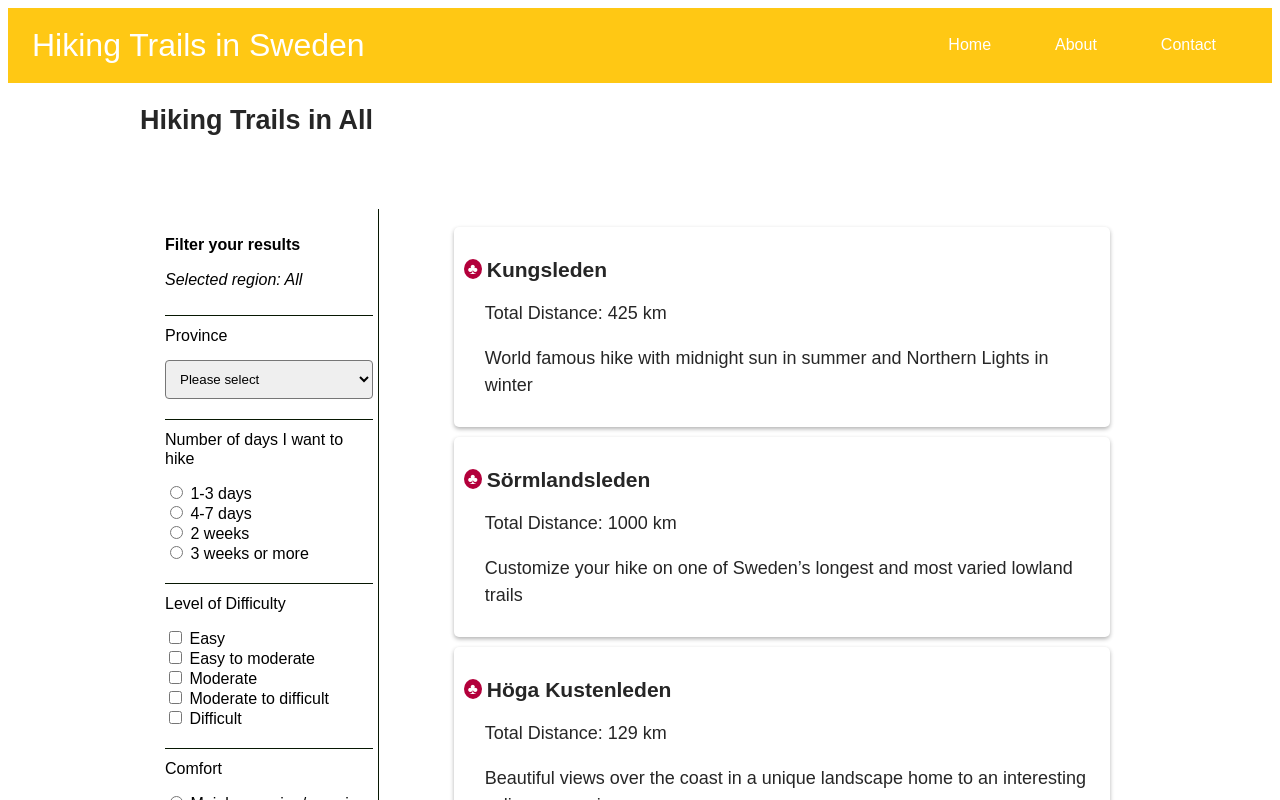
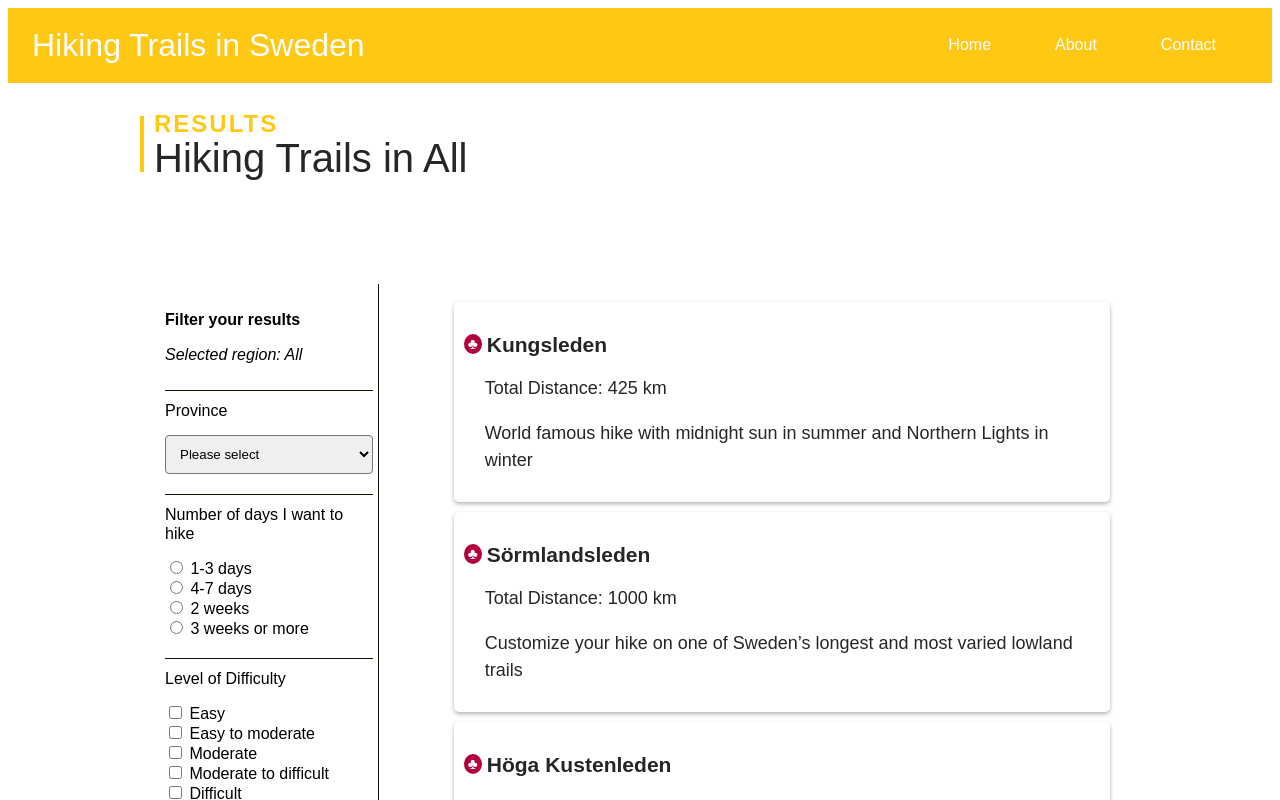
Before and after one commit to vocado78/new-hiking-trails, a React app: page /results in a window 1280 px wide. Shown: the top 800 px of the page. Built offline with nearby package versions, Linux system fonts and the light colour scheme.

Commit message:
CREATES pageTitle component and ADDS it to welcome and results

```diff
--- a/src/components/Home/Welcome/Welcome.js
+++ b/src/components/Home/Welcome/Welcome.js
@@ -1,20 +1,16 @@
 import React from 'react';
-// import PropTypes from 'prop-types';
 
 import styles from './styles.css';
 import content from '../../../utils/content';
 import Button from '../../Button/Button';
+import PageTitle from '../../PageTitle/PageTitle';
 
 export default function Welcome() {
   const { title, first, second } = content.home.welcome;
   return (
     <div className={styles.welcome}>
+      <PageTitle title={title} page="Home" />
       <div className={styles.welcomeText}>
-        <h2>
-          <span>Home</span>
-          <br />
-          {title}
-        </h2>
         <p>{first}</p>
         <p>{second}</p>
         <Button
--- a/src/components/Home/Welcome/styles.css
+++ b/src/components/Home/Welcome/styles.css
@@ -8,24 +8,6 @@
   margin: 0 auto;
 }
 
-.welcomeText > h2 {
-  font-size: 40px;
-  font-weight: 500;
-  margin-bottom: 62px;
-  border-left: 4px solid #ffc814;
-  padding-left: 10px;
-  line-height: 0.7;
-}
-
-.welcomeText > h2 > span {
-  font-size: 24px;
-  font-weight: bold;
-  text-transform: uppercase;
-  color: #ffc814;
-  letter-spacing: 2px;
-  vertical-align: top;
-}
-
 .welcomeText > p {
   line-height: 1.6em;
   margin-bottom: 1.3em;
--- /dev/null
+++ b/src/components/PageTitle/PageTitle.js
@@ -0,0 +1,20 @@
+import React from 'react';
+import PropTypes from 'prop-types';
+
+import styles from './styles.css';
+
+export default function PageTitle(props) {
+  const { title, page } = props;
+  return (
+    <h2 className={styles.pageTitle}>
+      <span>{page}</span>
+      <br />
+      {title}
+    </h2>
+  );
+}
+
+PageTitle.propTypes = {
+  title: PropTypes.string.isRequired,
+  page: PropTypes.string.isRequired
+};
--- /dev/null
+++ b/src/components/PageTitle/styles.css
@@ -0,0 +1,17 @@
+.pageTitle {
+  font-size: 40px;
+  font-weight: 500;
+  margin-bottom: 62px;
+  border-left: 4px solid #ffc814;
+  padding-left: 10px;
+  line-height: 0.7;
+}
+
+.pageTitle > span {
+  font-size: 24px;
+  font-weight: bold;
+  text-transform: uppercase;
+  color: #ffc814;
+  letter-spacing: 2px;
+  vertical-align: top;
+}
--- a/src/components/Results/Results.js
+++ b/src/components/Results/Results.js
@@ -13,6 +13,7 @@ import {
 } from './utils/helpers';
 import Filter from './Filter/Filter';
 import List from './List/List';
+import PageTitle from '../PageTitle/PageTitle';
 import content from '../../utils/content';
 
 
@@ -83,7 +84,7 @@ export default class Results extends React.Component {
   handleSelects = (event) => {
     const keys = Object.keys(this.state.selections);
     const inputName = capitalize(event.target.name);
-    const key = keys.filter(key => key === `selected${inputName}`);
+    const key = keys.filter(k => k === `selected${inputName}`);
 
     if (key[0] === 'selectedLevel') {
       this.handleLevelSelect(event);
@@ -126,11 +127,7 @@ export default class Results extends React.Component {
 
     return (
       <div className={styles.results}>
-        <h2>
-          {title}
-          {' '}
-          {region}
-        </h2>
+        <PageTitle title={`${title} ${region}`} page="Results" />
         <div className={styles.container}>
           <Filter
             region={region}
```
Also changed, not shown: 1 other file (tests, documents, lock files or other folders).
